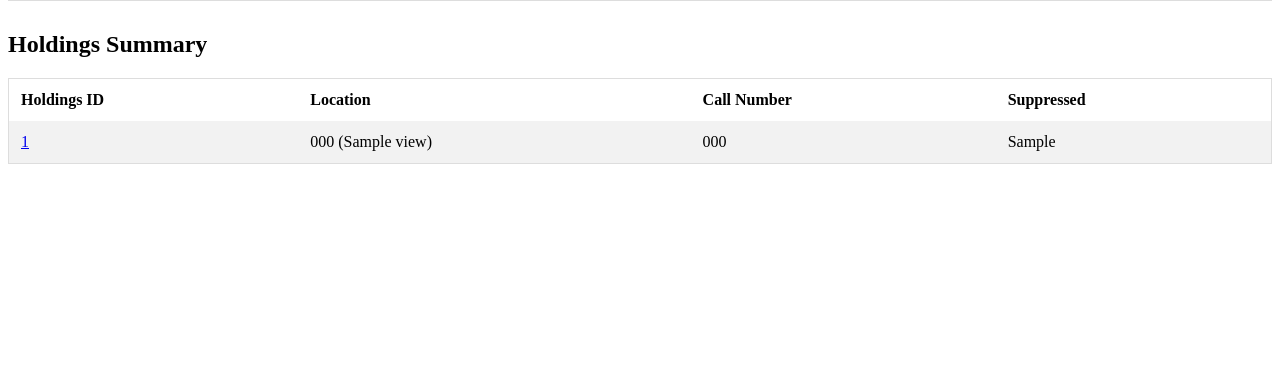
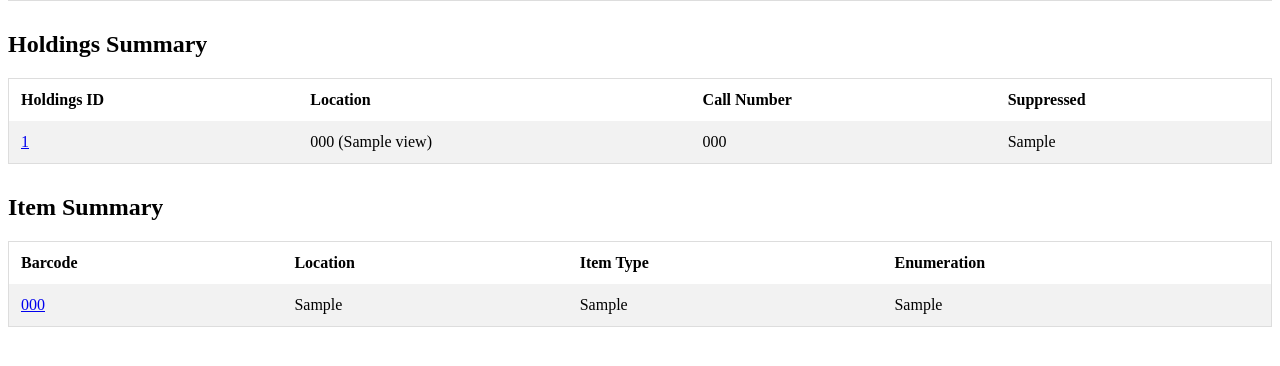
Before and after one commit to UCLALibrary/voyager-archive, a Django app: template voyager_archive/templates/voyager_archive/marc_display.html in a window 1280 px wide. Shown: the part 271-637 px from the top of the page. Run offline with Django 4.2, Linux system fonts and the light colour scheme; tables that the repository leaves empty hold one stand-in row (values such as "Sample post"); the template is opened without the code that fills it: values that come from a table or form of the project are taken from there, most other values are stand-ins (such as "Sample title", 1, 10 or a date in 2020); parts of the project's set-up code (start-up, migrations or seed data) failed here and were passed over.

Commit message:
SYS-1046: List items below MARC holdings records (#36)
* List items below MARC holdings records
* Handle items without barcodes

```diff
--- a/charts/Chart.yaml
+++ b/charts/Chart.yaml
@@ -2,4 +2,4 @@ apiVersion: v2
 appVersion: "0.1"
 description: Chart for Voyager Archive application
 name: voyager-archive
-version: 0.0.1
+version: 1.0.1
--- a/charts/values.yaml
+++ b/charts/values.yaml
@@ -10,7 +10,7 @@ image:
   # the same image automatically, set application tag version
   # here (once) instead of in each environment-specific values file.
   # TODO: How to correctly handle this if we add a test cluster?
-  tag: v0.9.1
+  tag: v0.9.2
   pullPolicy: Always
 
 nameOverride: ""
--- a/voyager_archive/templates/voyager_archive/marc_display.html
+++ b/voyager_archive/templates/voyager_archive/marc_display.html
@@ -69,4 +69,32 @@
 </div>
 {% endif %}
 
+{% if item_summary %}
+<div class="row">
+    <div class="column">
+        <h2>Item Summary</h2>
+        <table class="data-display">
+            <tr>
+                <th>Barcode</th>
+                <th>Location</th>
+                <th>Item Type</th>
+                <th>Enumeration</th>
+            </tr>
+        {% for item in item_summary %}
+            <tr>
+                <td>
+                    {% comment %}Some items lack barcodes{% endcomment %}
+                    <a href="{% url 'item_display' item.item_id %}">
+                        {% if item.item_barcode %}{{ item.item_barcode }}{% else %}No barcode{% endif %}</a>
+                </td>
+                <td>{{ item.perm_location }}</td>
+                <td>{{ item.item_type }}</td>
+                <td>{{ item.item_enum }}</td>
+            </tr>
+        {% endfor %}
+        </table>
+    </div>
+</div>
+{% endif %}
+
 {% endblock %}
--- a/voyager_archive/urls.py
+++ b/voyager_archive/urls.py
@@ -23,4 +23,9 @@ urlpatterns = [
         views.marc_display,
         name="marc_display",
     ),
+    path(
+        "item_display/<int:item_id>",
+        views.item_display,
+        name="item_display",
+    ),
 ]
--- a/voyager_archive/views_utils.py
+++ b/voyager_archive/views_utils.py
@@ -93,9 +93,21 @@ def get_marc_fields(model_record: type[MARCRecordView]) -> dict:
     return marc_record_dict
 
 
-def get_item(item_barcode: str) -> ItemView:
+def get_item_by_barcode(item_barcode: str) -> ItemView:
     item = get_object_or_404(ItemView, item_barcode=item_barcode)
     return item
+
+
+def get_item_by_id(item_id: int) -> ItemView:
+    item = ItemView.objects.get(item_id=item_id)
+    return item
+
+
+def get_item_summary(mfhd_id: int) -> QuerySet:
+    item_summary = ItemView.objects.filter(mfhd_id=mfhd_id).order_by(
+        "item_sequence_number"
+    )
+    return item_summary
 
 
 def get_vendor(vendor_code: str) -> VendorView:
```
Also changed, not shown: voyager_archive/views.py (+16 -1 lines).
